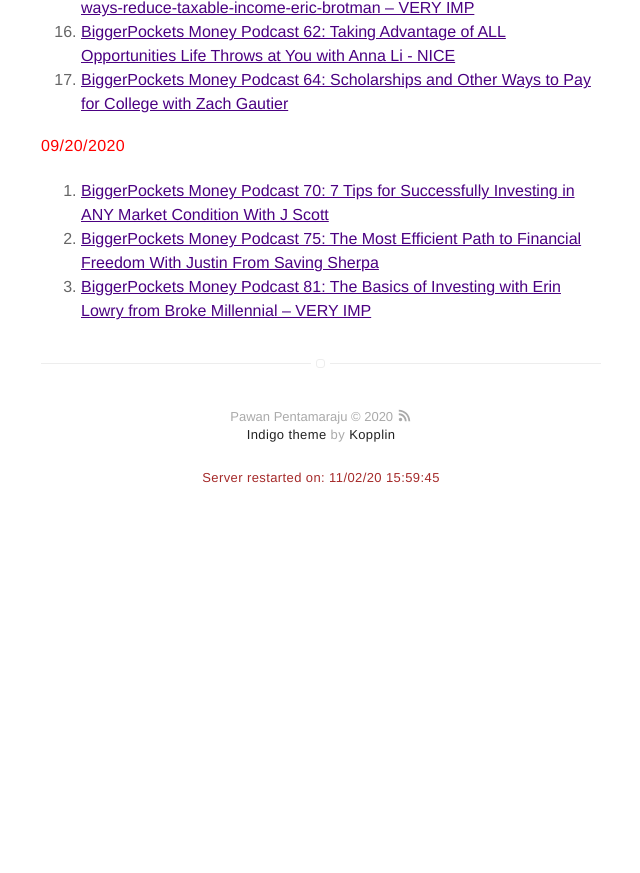
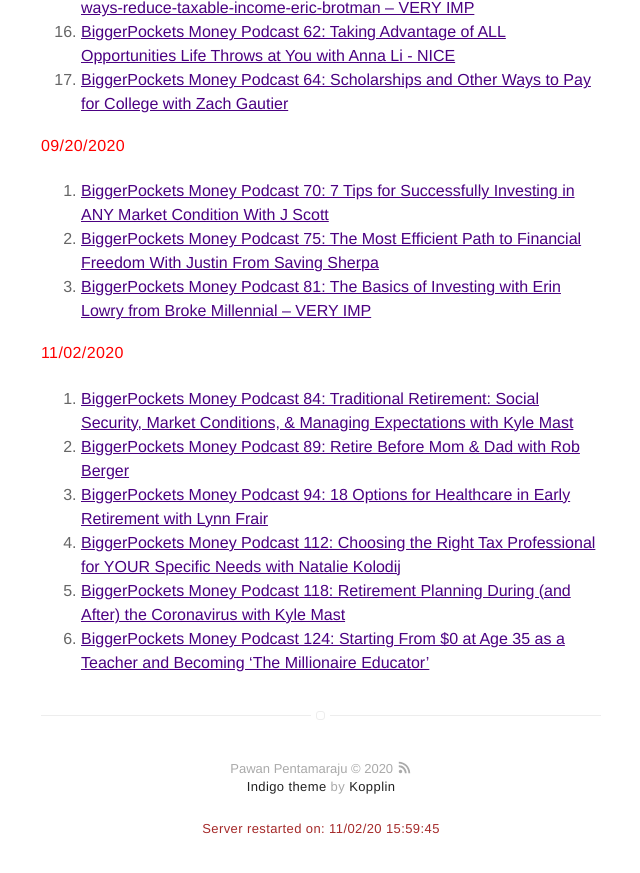
Before and after one commit to pawanpe/pawanpe.github.io, a Jekyll site: the page built from booklist/2020/articlesandvideos.markdown, in a window 1280 px wide and 900 px high, scrolled down 2669 px. Shown: the top 873 px of the window, without its empty margins (319-959 px from the left). Built offline with Jekyll 4.4.1, drawn with Linux system fonts in a browser that asks for light colours; before the commit the page ends 3218 px from its top, so only the background shows below that.

Commit message:
updating 10/2020 podcast list.

```diff
--- a/booklist/2020/articlesandvideos.markdown
+++ b/booklist/2020/articlesandvideos.markdown
@@ -97,3 +97,12 @@ layout: page
 1. [BiggerPockets Money Podcast 70: 7 Tips for Successfully Investing in ANY Market Condition With J Scott](https://www.biggerpockets.com/blog/biggerpockets-money-podcast-70-7-tips-successfully-investing-market-condition-scott)
 2. [BiggerPockets Money Podcast 75: The Most Efficient Path to Financial Freedom With Justin From Saving Sherpa](https://www.biggerpockets.com/blog/biggerpockets-money-podcast-75-efficient-path-financial-freedom)
 3. [BiggerPockets Money Podcast 81: The Basics of Investing with Erin Lowry from Broke Millennial -- VERY IMP](https://www.biggerpockets.com/blog/biggerpockets-money-podcast-81)
+
+<b style="color: red">11/02/2020</b>
+
+1. [BiggerPockets Money Podcast 84: Traditional Retirement: Social Security, Market Conditions, & Managing Expectations with Kyle Mast](https://www.biggerpockets.com/blog/biggerpockets-money-podcast-84)
+2. [BiggerPockets Money Podcast 89: Retire Before Mom & Dad with Rob Berger](https://www.biggerpockets.com/blog/biggerpockets-money-podcast-89-rob-berger)
+3. [BiggerPockets Money Podcast 94: 18 Options for Healthcare in Early Retirement with Lynn Frair](https://www.biggerpockets.com/blog/biggerpockets-money-podcast-94-lynn-frair)
+5. [BiggerPockets Money Podcast 112: Choosing the Right Tax Professional for YOUR Specific Needs with Natalie Kolodij](https://www.biggerpockets.com/blog/biggerpockets-money-podcast-112-natalie-kolodij)
+5. [BiggerPockets Money Podcast 118: Retirement Planning During (and After) the Coronavirus with Kyle Mast](https://www.biggerpockets.com/blog/biggerpockets-money-podcast-118-kyle-mast)
+6. [BiggerPockets Money Podcast 124: Starting From $0 at Age 35 as a Teacher and Becoming ‘The Millionaire Educator’](https://www.biggerpockets.com/blog/biggerpockets-money-podcast-124-millionaire-educator)
```
